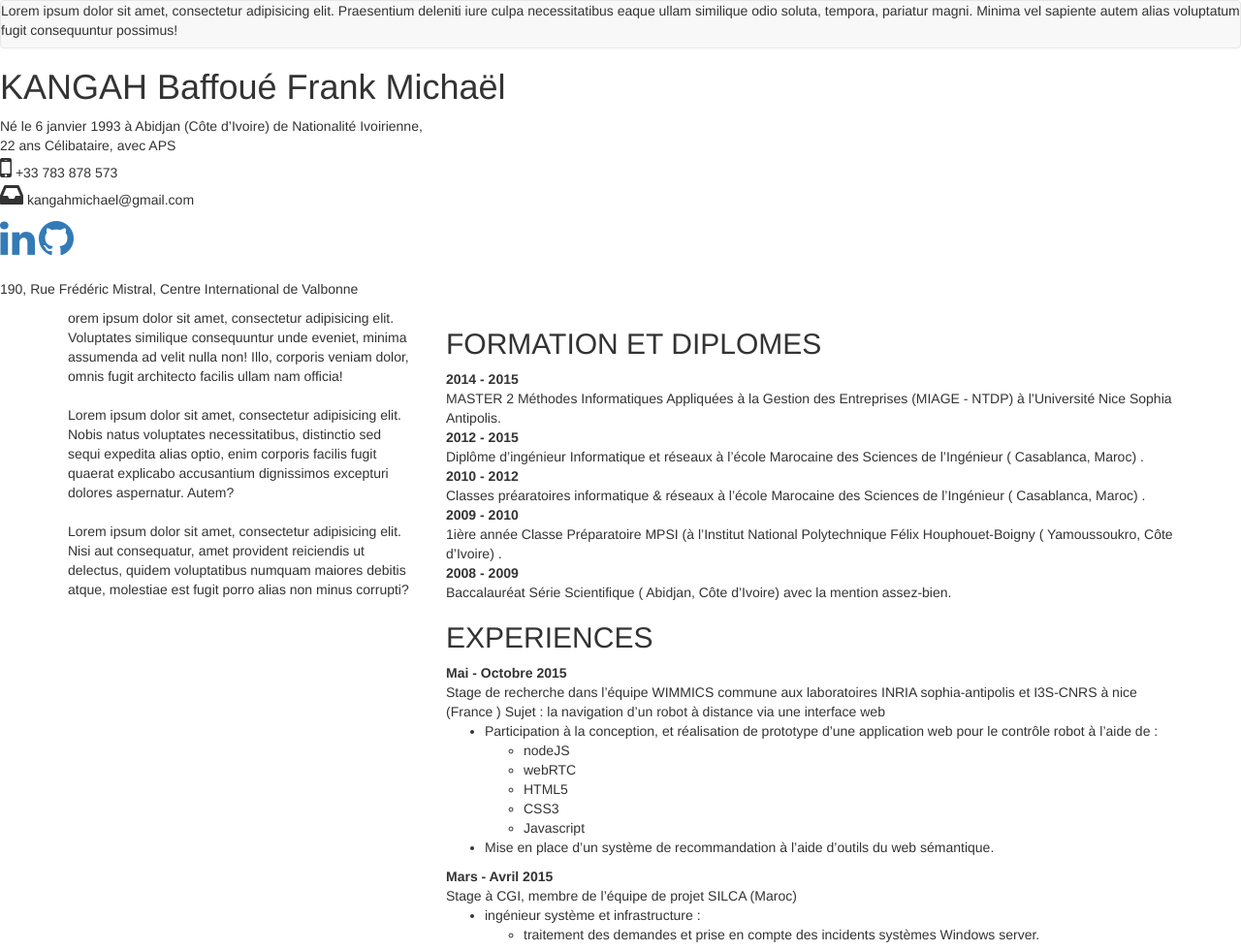
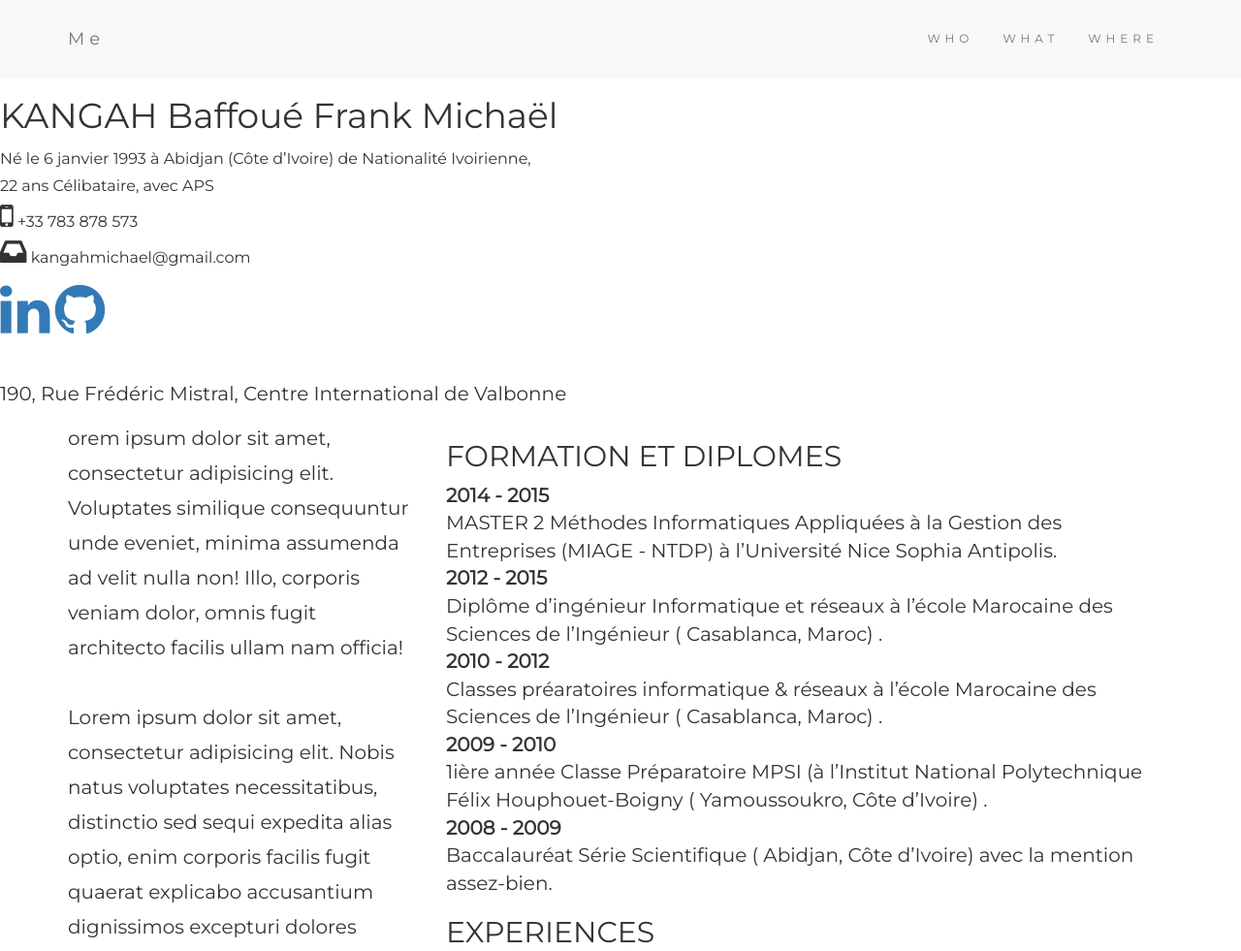
Before and after one commit to KFMichael/KFMichael.github.io, a plain HTML site: page index.html in a window 1280 px wide. Shown: the top 981 px of the page at 97% size. Drawn offline with nearby package versions, Linux system fonts and the light colour scheme.

Commit message:
ajout de font awsome et bootstrap 2

```diff
--- a/css/style.css
+++ b/css/style.css
@@ -100,3 +100,30 @@ img {
     border: 5px solid black;
 }
 */
+
+body {
+    font: 20px "Montserrat", sans-serif;
+    line-height: 1.8;
+
+}
+
+p {font-size: 16px;}
+
+.navbar {
+    padding-top: 15px;
+    padding-bottom: 15px;
+    border: 0;
+    border-radius: 0;
+    margin-bottom: 0;
+    font-size: 12px;
+    letter-spacing: 5px;
+}
+
+.navbar-nav li a:hover {
+    color: #1abc9c !important;
+}
+
+.bg-4 {
+    background-color: #2f2f2f;
+    color: #ffffff;
+}
--- a/index.html
+++ b/index.html
@@ -15,12 +15,30 @@
     <link href="Font-Awesome/css/font-awesome.min.css" rel="stylesheet">
     <!--Mon style-->
     <link rel="stylesheet" href="css/style.css" media="screen">
+    <!-- un petit font -->
+    <link href="http://fonts.googleapis.com/css?family=Montserrat" rel="stylesheet">
 </head>
 
 <body>
     <header>
         <nav id="MenuBar" class="navbar navbar-default">
-            Lorem ipsum dolor sit amet, consectetur adipisicing elit. Praesentium deleniti iure culpa necessitatibus eaque ullam similique odio soluta, tempora, pariatur magni. Minima vel sapiente autem alias voluptatum fugit consequuntur possimus!
+            <div class="container">
+                <div class="navbar-header">
+                    <button type="button" class="navbar-toggle" data-toggle="collapse" data-target="#myNavbar">
+                        <span class="icon-bar"></span>
+                        <span class="icon-bar"></span>
+                        <span class="icon-bar"></span>
+                    </button>
+                    <a class="navbar-brand" href="#">Me</a>
+                </div>
+                <div class="collapse navbar-collapse" id="myNavbar">
+                    <ul class="nav navbar-nav navbar-right">
+                        <li><a href="#">WHO</a></li>
+                        <li><a href="#">WHAT</a></li>
+                        <li><a href="#">WHERE</a></li>
+                    </ul>
+                </div>
+            </div>
         </nav>
     </header>
     <section id="etatCivil">
@@ -39,9 +57,9 @@
                     <a href="https://linkedin.com/in/kangahmichael">
                         <i class="fa fa-linkedin fa-3x"></i>
                     </a>
-                <a href="https://github.com/KFMichael/">
-                    <i class="fa fa-github fa-3x"></i> </a>
-               </div>
+                    <a href="https://github.com/KFMichael/">
+                        <i class="fa fa-github fa-3x"></i> </a>
+                </div>
                 <br />
                 <span id="add"> 190, Rue Fr&#233;d&#233;ric Mistral, Centre International de Valbonne </span>
             </p>
@@ -185,8 +203,10 @@
             </div>
         </div>
     </div>
-    <footer id="aPropos">
-        Lorem ipsum dolor sit amet, consectetur adipisicing elit. Iste, tenetur. Repudiandae sunt laboriosam, omnis qui alias numquam, molestiae perspiciatis repellendus pariatur ab consectetur eos molestias ad, nesciunt distinctio, quos ipsum.
+
+        <footer id="aPropos" class="container-fluid bg-4 text-center">
+  <p>Bootstrap Theme Made By <a href="http://www.w3schools.com">www.w3schools.com</a></p>
+</footer>
     </footer>
     <script src="http://code.jquery.com/jquery.js"></script>
     <script src="bootstrap/js/bootstrap.min.js"></script>
```
